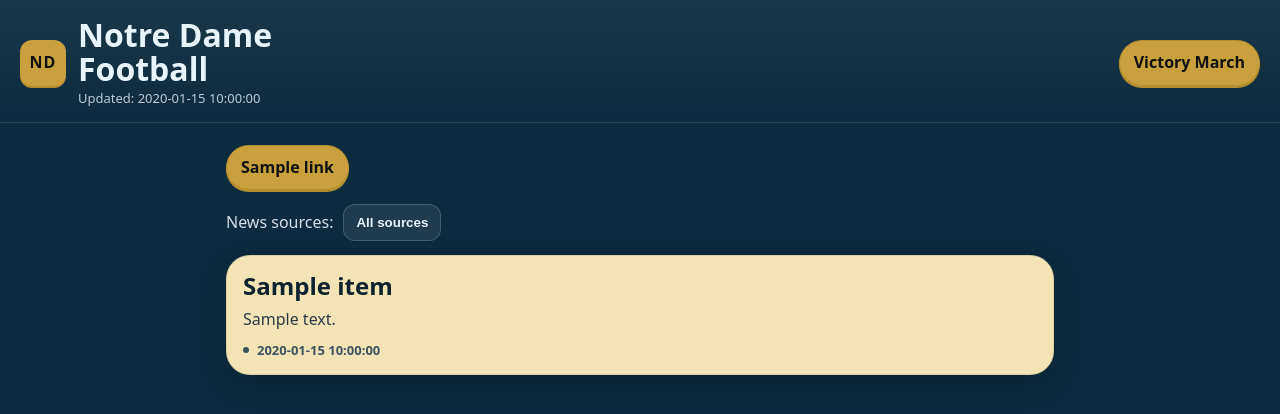
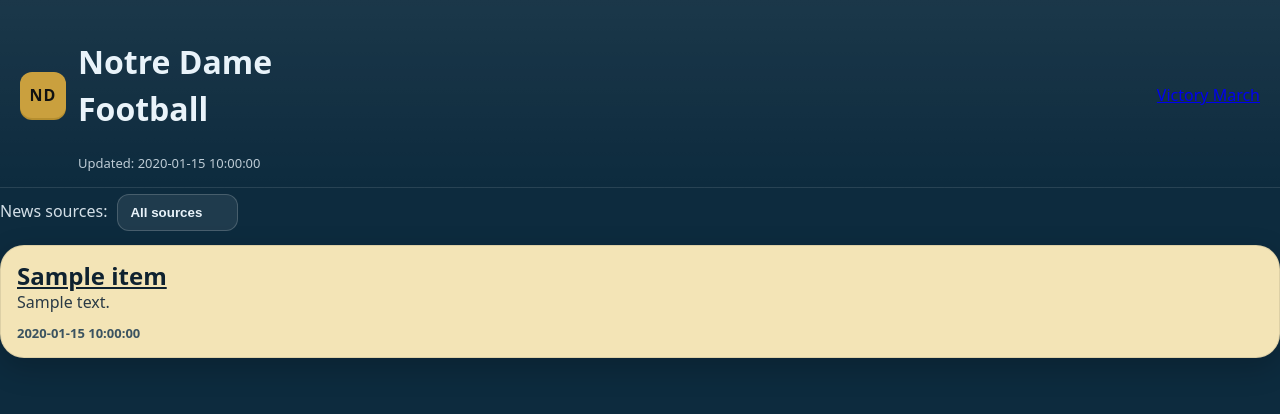
Before and after one commit to jasonab74-ctrl/notre-dame-football, a Flask app: template templates/index.html in a window 1280 px wide. Shown: the top 414 px of the page. Run offline with Flask 3, Linux system fonts and the light colour scheme; the template is opened without the code that fills it: most values are stand-ins (such as "Sample title", 1, 10 or a date in 2020).

Commit message:
Update index.html

```diff
--- a/templates/index.html
+++ b/templates/index.html
@@ -1,77 +1,74 @@
-<!DOCTYPE html>
+<!doctype html>
 <html lang="en">
   <head>
     <meta charset="utf-8" />
-  <meta name="viewport" content="width=device-width, initial-scale=1" />
-  <title>Notre Dame Football — News & Feeds</title>
-  <link rel="preload" href="{{ url_for('static', filename='style.css') }}?v=25" as="style">
-  <link rel="stylesheet" href="{{ url_for('static', filename='style.css') }}?v=25">
+    <meta
+      name="viewport"
+      content="width=device-width, initial-scale=1, viewport-fit=cover"
+    />
+    <title>{{ team_name }}</title>
+    <link
+      rel="stylesheet"
+      href="{{ url_for('static', filename='style.css') }}?v={{ cache_buster }}"
+    />
   </head>
   <body>
-
-  <!-- Compact banner -->
     <header class="site-header">
       <div class="brand">
         <div class="nd-badge">ND</div>
-      <div class="brand-text">
-        <h1>Notre Dame<br><span>Football</span></h1>
-        <div class="updated">Updated: {{ last_updated }}</div>
+        <div class="titles">
+          <h1 class="site-title">Notre Dame<br />Football</h1>
+          <div class="updated">Updated: {{ updated_at }}</div>
         </div>
       </div>
 
-    <a class="pill pill-cta" href="{{ victory_url }}" target="_blank" rel="noopener">
-      Victory March
-    </a>
+      <a
+        class="btn btn-cta"
+        href="https://www.youtube.com/watch?v=Z1ZcH6nQ9qU"
+        target="_blank"
+        rel="noopener"
+        >Victory March</a
+      >
     </header>
 
-  <main class="container">
-
-    <!-- Quick links row (unchanged list; render only what you keep server-side) -->
-    <nav class="quick-links">
-      {% for link in links %}
-        <a class="pill" href="{{ link.href }}" target="_blank" rel="noopener">{{ link.label }}</a>
-      {% endfor %}
-    </nav>
-
-    <!-- Sources filter -->
+    <main class="content">
       <section class="filters">
-      <label for="sourceSelect">News sources:</label>
-      <select id="sourceSelect" name="source" onchange="location.href='?source='+encodeURIComponent(this.value)">
-        <option value="" {{ '' == active_source and 'selected' or '' }}>All sources</option>
-        {% for src in sources %}
-          <option value="{{ src.id }}" {{ src.id == active_source and 'selected' or '' }}>{{ src.label }}</option>
+        <label for="source" class="label">News sources:</label>
+        <form class="source-form" method="get">
+          <select id="source" name="source" class="select">
+            <option value="" {% if not selected_source %}selected{% endif %}>
+              All sources
+            </option>
+            {% for s in sources %}
+            <option
+              value="{{ s }}"
+              {% if selected_source==s %}selected{% endif %}
+            >
+              {{ s }}
+            </option>
             {% endfor %}
           </select>
+        </form>
       </section>
 
-    <!-- Articles list -->
-    <section class="feed">
+      <section class="articles">
         {% for item in items %}
         <article class="card">
-          <h2 class="card-title">
-            <a href="{{ item.url }}" target="_blank" rel="noopener">{{ item.title }}</a>
-          </h2>
+          <a class="card-title" href="{{ item.link }}" target="_blank" rel="noopener">
+            {{ item.title }}
+          </a>
 
-          {% if item.summary %}
-            <p class="card-summary">{{ item.summary }}</p>
+          {% set clean_summary = item.summary.replace("&nbsp;", " ") %}
+          {% if clean_summary and clean_summary.strip() and clean_summary.strip() != item.title.strip() %}
+          <p class="card-summary">{{ clean_summary }}</p>
           {% endif %}
 
           <div class="card-meta">
-            <!-- single line: when we pulled it; fall back to published -->
-            {% set pulled = item.added_at or item.collected_at or item.fetched_at %}
-            {% set when = pulled or item.published or item.date %}
-            <span class="meta-dot"></span>
-            <time datetime="{{ when }}">{{ when }}</time>
+            <time datetime="{{ item.published_iso }}">{{ item.published_display }}</time>
           </div>
         </article>
         {% endfor %}
       </section>
-
-    {% if not items or items|length == 0 %}
-      <p class="empty">No articles found for this source.</p>
-    {% endif %}
-
     </main>
-
   </body>
 </html>
```
Lines whose indentation alone changed are shown as unchanged.
